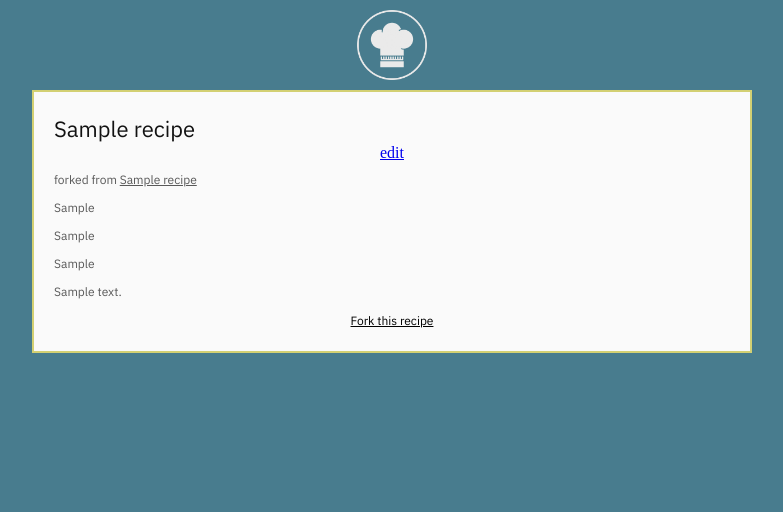
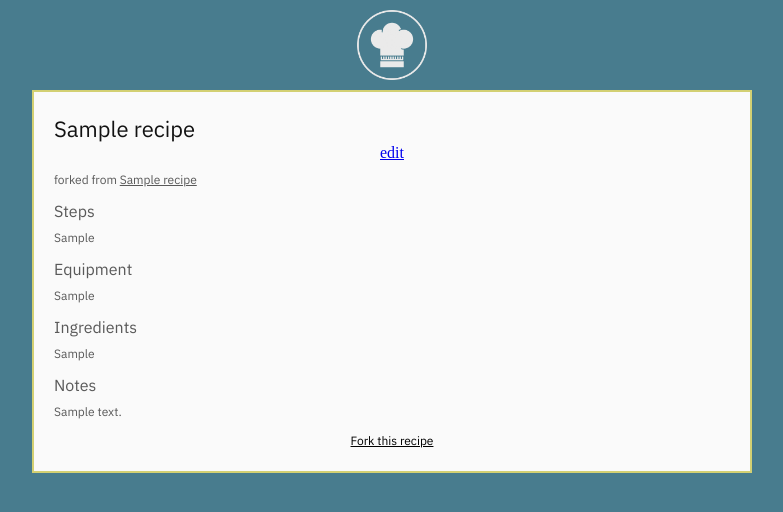
Before and after one commit to chefhat/chefhat, a Django app: page /recipes/1 in a window 1280 px wide. Shown: the top 512 px of the page, without its empty margins (248-1031 px from the left). Run offline with Django 3.2, Linux system fonts and the light colour scheme; tables that the repository leaves empty hold one stand-in row (values such as "Sample post"); parts of the project's set-up code (start-up, migrations or seed data) failed here and were passed over.

Commit message:
update styling for recipe body

```diff
--- a/chefhat/static/styles/core.css
+++ b/chefhat/static/styles/core.css
@@ -87,6 +87,15 @@ body {
   font-size: 22px;
   line-height: 33px;
 }
+.spacing-sm {
+  height: 6px;
+}
+.spacing-md {
+  height: 10px;
+}
+.spacing-lg {
+  height: 18px;
+}
 .font-robo {
   font-family: 'IBM Plex Sans';
 }
--- a/recipes/templates/recipes/show.html
+++ b/recipes/templates/recipes/show.html
@@ -10,34 +10,40 @@
   <a href="/recipes/edit/{{ recipe.id }}">edit</a>
 
   {% if recipe.forked_from %}
-  <div style="height: 10px;"></div>
+  <div class="spacing-md"></div>
   <p class="text text-sm font-robo color-gray">
     forked from
     <a class="text-underline color-gray" href="/recipes/{{ recipe.forked_from.id }}">{{ recipe.forked_from.title }}</a>
   </p>
   {% endif %}
 
-  <div style="height: 10px;"></div>
-  <p class="text text-sm font-robo color-gray">
-    {{ recipe.steps }}
-  </p>
+  <div class="spacing-md"></div>
+  <p class="text left text-md font-robo color-gray">Steps</p>
+  <div class="spacing-sm"></div>
+  <p class="text left text-sm font-robo color-gray">{{ recipe.steps }}</p>
 
-  <div style="height: 10px;"></div>
-  <p class="text text-sm font-robo color-gray">
-    {{ recipe.equipment }}
-  </p>
+  {% if recipe.equipment %}
+  <div class="spacing-md"></div>
+  <p class="text left text-md font-robo color-gray">Equipment</p>
+  <div class="spacing-sm"></div>
+  <p class="text left text-sm font-robo color-gray">{{ recipe.equipment }}</p>
+  {% endif %}
 
-  <div style="height: 10px;"></div>
-  <p class="text text-sm font-robo color-gray">
-    {{ recipe.ingredients }}
-  </p>
+  {% if recipe.ingredients %}
+  <div class="spacing-md"></div>
+  <p class="text left text-md font-robo color-gray">Ingredients</p>
+  <div class="spacing-sm"></div>
+  <p class="text left text-sm font-robo color-gray">{{ recipe.ingredients }}</p>
+  {% endif %}
 
-  <div style="height: 10px;"></div>
-  <p class="text text-sm font-robo color-gray">
-    {{ recipe.notes }}
-  </p>
+  {% if recipe.notes %}
+  <div class="spacing-md"></div>
+  <p class="text left text-md font-robo color-gray">Notes</p>
+  <div class="spacing-sm"></div>
+  <p class="text left text-sm font-robo color-gray">{{ recipe.notes }}</p>
+  {% endif %}
 
-  <div style="height: 10px;"></div>
+  <div class="spacing-md"></div>
   <form action="/recipes/fork/{{ recipe.id }}" method="post">
     {% csrf_token %}
     <input class="fork-button center text-sm font-robo" type="submit" value="Fork this recipe">
```
